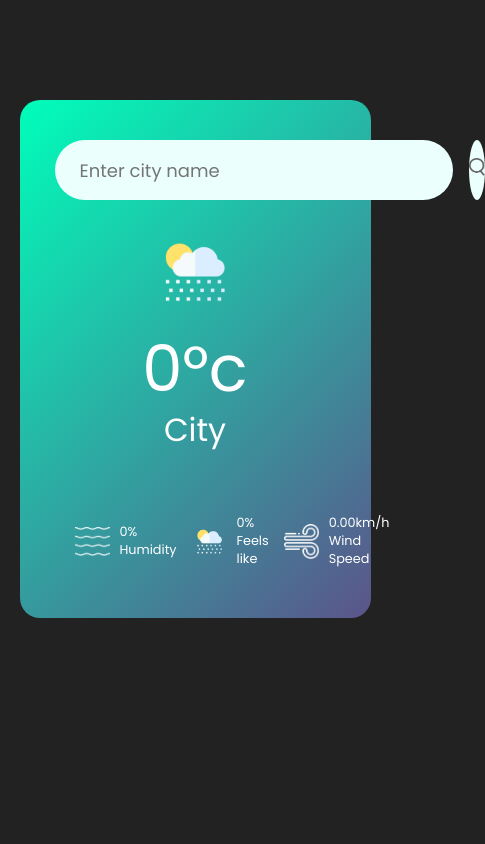
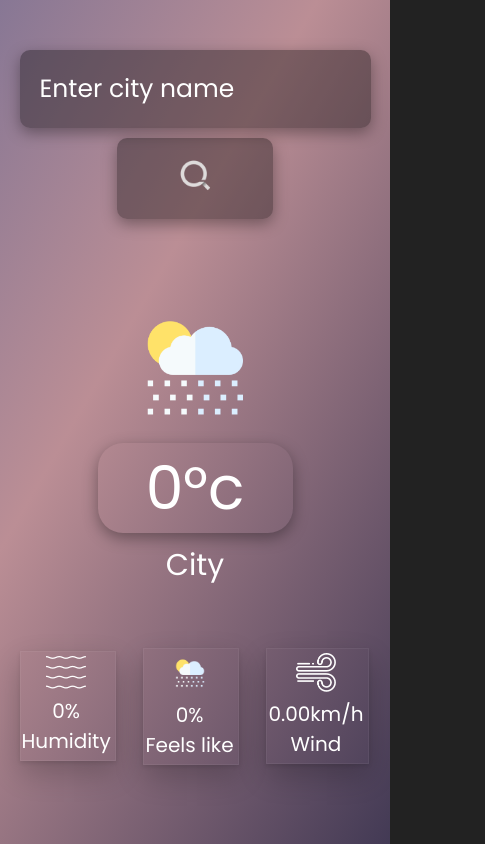
Before and after one commit to AsifNwz/WeatherApp, a plain HTML site: page index.html in a window 390 px wide. Shown: the whole page, 485 px wide, since content can reach past the window. Drawn offline with Linux system fonts and the light colour scheme.

Commit message:
Add files via upload

```diff
--- a/index.html
+++ b/index.html
@@ -16,7 +16,7 @@
     <div class="card">
       <div class="search">
         <input type="text" placeholder="Enter city name" spellcheck="false" />
-        <button><img src="./images/search.png" alt="search" /></button>
+        <button><img src="./images/icons8-search-47.png" alt="search" /></button>
       </div>
       <div class="error">
         <p>Invalid city name</p>
@@ -46,7 +46,7 @@
             <img src="./images/wind.png" alt="" />
             <div>
               <p class="wind">0.00km/h</p>
-              <p>Wind Speed</p>
+              <p>Wind</p>
             </div>
           </div>
         </div>
--- a/style.css
+++ b/style.css
@@ -11,63 +11,100 @@ body {
 
 .card {
     width: 90%;
-/*     max-width: 470px; */
-    background: linear-gradient(135deg, #00feba, #5b548a);
+    max-width: 300px;
+    height: 100vh;
+    max-height: 500px;
+    background: linear-gradient(300deg, rgb(17, 23, 58), #bb8e95, rgb(58, 85, 148));
+    background-size: 180% 180%;
+    animation: gradient-animation 9s ease infinite;
     color: #fff;
-    margin: 100px auto 0;
+    margin: 60px auto;
     border-radius: 20px;
-    padding: 40px 35px;
     text-align: center;
+}
+
+@keyframes gradient-animation {
+    0% {
+        background-position: 0% 50%;
+    }
+
+    50% {
+        background-position: 100% 50%;
+    }
+
+    100% {
+        background-position: 0% 50%;
+    }
 }
 
 .search {
     width: 100%;
     display: flex;
     align-items: center;
-    justify-content: space-between;
+    justify-content: space-around;
+
 }
 
 .search input {
     border: 0;
     outline: 0;
-    background: #ebfffc;
-    color: #555;
-    padding: 10px 25px;
-    height: 60px;
-    border-radius: 30px;
-    flex: 1;
-    margin-right: 16px;
-    font-size: 18px;
+    background: rgba(0, 0, 0, 0.35);
+    color: white;
+    border-radius: 10px;
+    font-size: 17px;
+    margin: 20px 5px;
+    padding: 10px 10px;
+    box-shadow: rgba(0, 0, 0, 0.35) 0px 5px 15px;
+}
+
+.search input::placeholder {
+    color: white;
 }
 
 .search button {
     border: 0;
     outline: 0;
-    background: #ebfffc;
-    border-radius: 50%;
-    width: 60px;
-    height: 60px;
+    background: rgba(0, 0, 0, 0.35);
+    border-radius: 30%;
     cursor: pointer;
+    margin: 20px 5px;
+    box-shadow: rgba(0, 0, 0, 0.35) 0px 5px 15px;
+
 }
 
+/* .search input:hover,
+.search button:hover {
+    box-shadow: rgba(0, 0, 0, 0.35) 0px 5px 15px;
+} */
+
 .search button img {
-    width: 16px;
+    width: 35px;
+    margin: auto;
 }
 
 .weather-icon {
-    width: 30%;
+    width: 25%;
     margin-top: 30px;
+
 }
 
 .weather h1 {
-    font-size: 4rem;
+    width: 50%;
+    margin: auto;
+    font-size: 60px;
     font-weight: 500;
+    box-shadow: rgba(0, 0, 0, 0.35) 0px 5px 15px;
+    border-radius: 25px;
+    margin-bottom: 10px;
 }
 
 .weather h2 {
-    font-size: 2rem;
+    width: 50%;
+    margin: auto;
+    font-size: 30px;
     font-weight: 400;
-    margin-top: -10px;
+    /* box-shadow: rgba(0, 0, 0, 0.35) 0px 5px 15px; */
+    border-radius: 25px;
 }
 
 
@@ -75,42 +112,92 @@ body {
 
 
 .details {
+
+    width: 90%;
+    margin: 60px auto;
     display: flex;
     align-items: center;
     justify-content: space-between;
-    padding: 10px 10px;
-    margin-top: 50px;
 }
 
 .col {
-    display: flex;
-    align-items: center;
-    text-align: left;
+
     margin-right: 5px;
-    padding-left: 5px;
+    padding: 5px;
+    box-shadow: rgba(0, 0, 0, 0.2) 0px 12px 28px 0px, rgba(0, 0, 0, 0.1) 0px 2px 4px 0px, rgba(255, 255, 255, 0.05) 0px 0px 0px 1px inset;
 }
 
 .col img {
-    width: 40px;
-    margin-right: 10px;
-    padding-left: 5px;
+    width: 35px;
 }
 
 .col p {
-    font-size: 0.8rem;
+    font-size: 10pt;
 }
 
-.humidity,
-.wind,
-.feels_like {
-    font-size: 0.8rem;
-    /* margin-top: -6px; */
-}
 
 .error {
-    text-align: left;
+    text-align: center;
     margin-left: 10px;
-    font-size: 14px;
+    font-size: 30px;
     margin-top: 10px;
     display: none;
 }
+
+
+@media(max-width:500px) {
+    .card {
+        margin: 0;
+        max-width: 100vw;
+        max-height: 100vh;
+        border-radius: 0;
+        width: 100%;
+    }
+
+    .search {
+        width: 100%;
+        padding-top: 50px;
+        display: block;
+
+    }
+
+    .search input {
+        display: block;
+        width: 90%;
+        margin: auto;
+        padding: 20px 20px;
+        font-size: 25px;
+        margin-bottom: 10px;
+    }
+
+    .search button {
+        width: 40%;
+        border-radius: 10px;
+        margin: auto;
+        padding: 20px 20px;
+    }
+
+    .weather {
+        position: relative;
+        top: 50px;
+    }
+
+    .weather-icon {
+        width: 35%;
+        margin-top: 30px;
+    }
+
+    .col {
+
+        margin-right: 2px;
+        padding-left: 2px;
+    }
+
+    .col img {
+        width: 40px;
+    }
+
+    .col p {
+        font-size: 15pt;
+    }
+}
```
Also changed, not shown: images/icons8-search-47.png (added).
